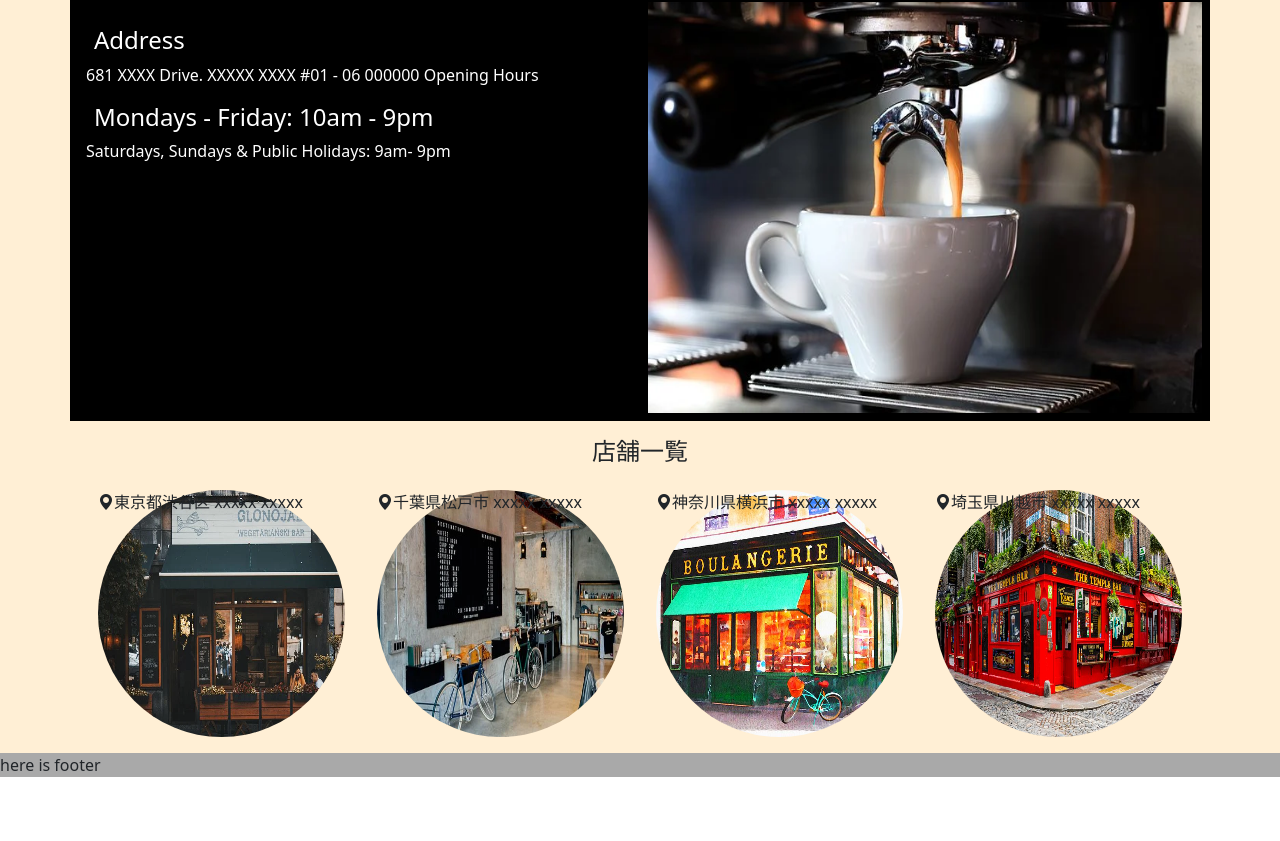
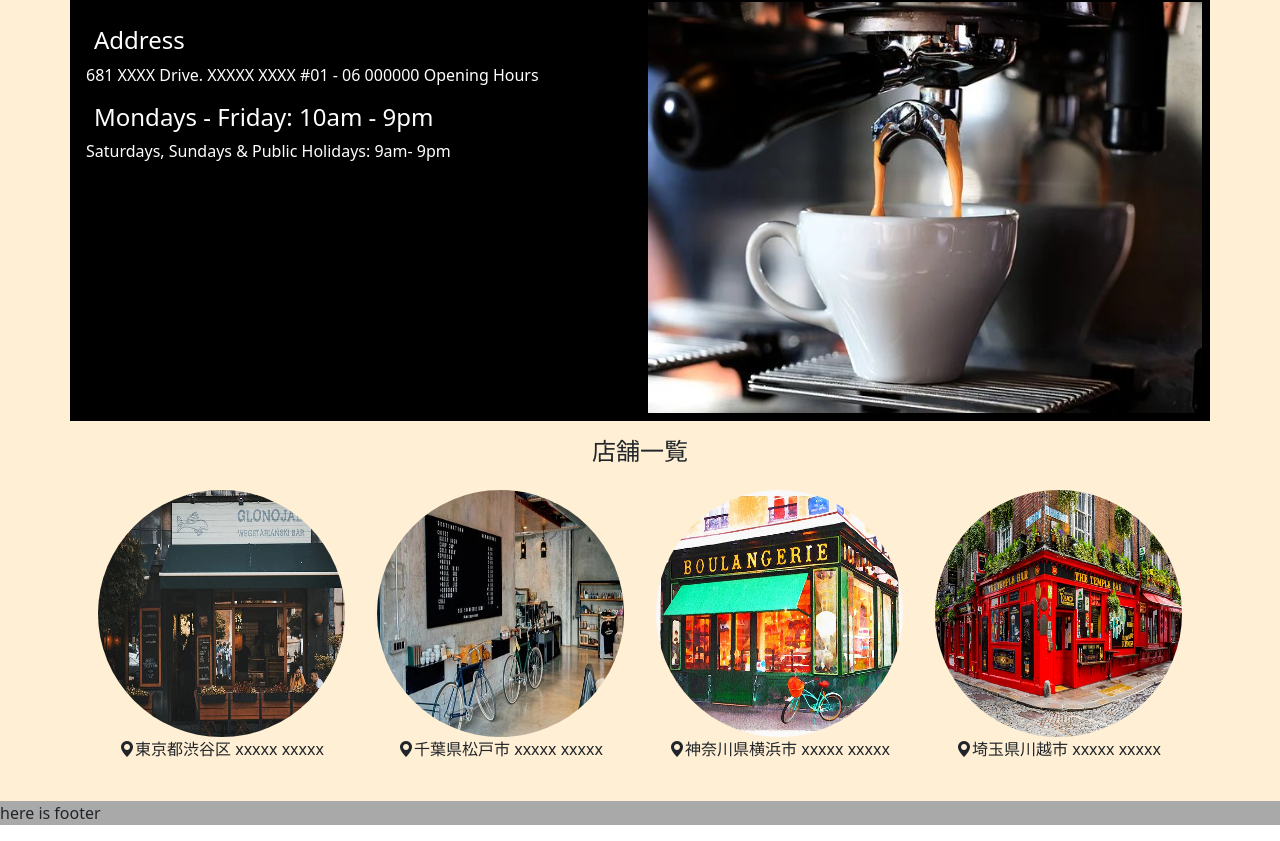
Before and after one commit to S-Takagawa1212/coding_advanced, a Next.js app: page / in a window 1280 px wide. Shown: the part 2573-3414 px from the top of the page. Before the commit the page ends 3366 px from the top, so only its background shows below. Built offline with nearby package versions, Linux system fonts and the light colour scheme.

Commit message:
feat(StoreList): Store Listコンポーネントの見た目を整えた。

```diff
--- a/components/Main/StoreList/StoreItem.tsx
+++ b/components/Main/StoreList/StoreItem.tsx
@@ -10,11 +10,11 @@ export default function StoreItem({ id, imageURL, address }: props) {
   return (
     <>
       <div key={id} className="ratio ratio-1x1 m-3 position-relative">
-        <div className="w-100 h-100">
+        <div className="">
           <Image src={imageURL} alt="" fill className="rounded-circle" />
         </div>
         <div>
-          <p className="">
+          <p className="position-absolute top-100 w-100 text-center">
             <i className="bi bi-geo-alt-fill"></i>
             {address}
           </p>
--- a/components/Main/StoreList/StoreList.tsx
+++ b/components/Main/StoreList/StoreList.tsx
@@ -34,7 +34,7 @@ export default function StoreList() {
 
   return (
     <>
-      <div className="container pt-3">
+      <div className="container pt-3 pb-5">
         <div className="">
           <h4 className="text-center">店舗一覧</h4>
         </div>
```
